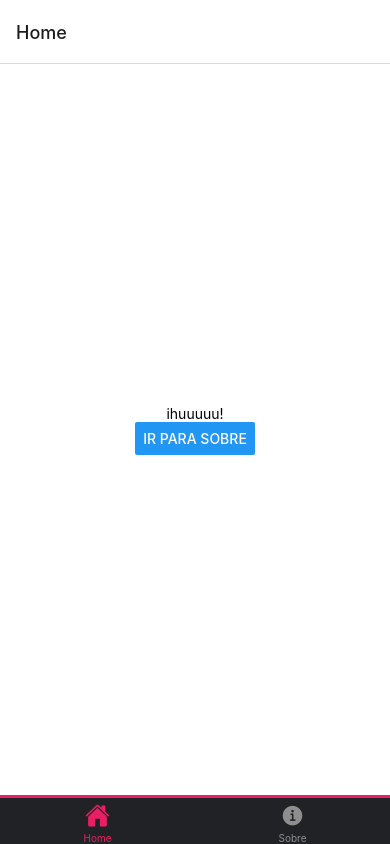
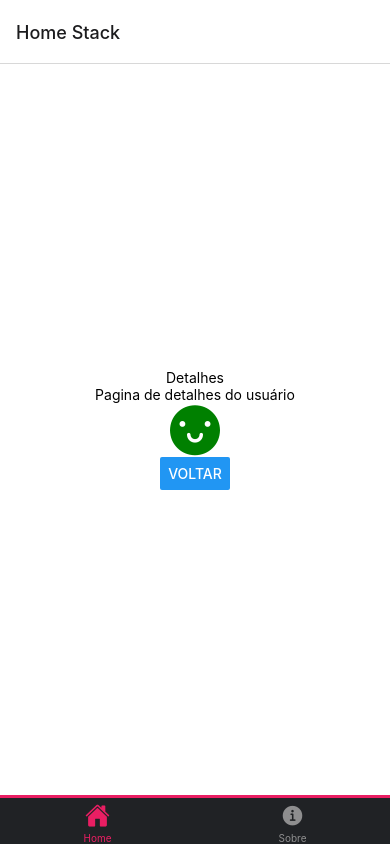
Before and after one commit to rafavmaciel/resct-native-exemplos, a React Native app: screen /Detalhes in a window 390 px wide. Built offline with nearby package versions, Linux system fonts and the light colour scheme.

Commit message:
exemplo básico de tabs e stack

```diff
--- a/App.js
+++ b/App.js
@@ -1,44 +1,13 @@
 //import { StyleSheet, Text, View } from 'react-native';
 import { NavigationContainer} from '@react-navigation/native';
-import { createBottomTabNavigator } from '@react-navigation/bottom-tabs';
-import Ionicons from "@expo/vector-icons/Ionicons";
 
-import Home from './src/home/index';
-import About from './src/about/index';
-
-const Tab = createBottomTabNavigator();
+import Routes from './src/routes';
 
 export default function App() {
   return (
+    // NavigationContainer Componente necessario para todos os tipos de navegação
     <NavigationContainer>
-      <Tab.Navigator
-        screenOptions={{
-          //headerShown: false,   // remove header
-          tabBarHideOnKeyboard: true, // esconder tabbar quando teclado aberto
-          tabBarActiveTintColor : '#e91e63', // cor do icone ativo
-          tabBarStyle: {
-            backgroundColor: '#202225', // cor de fundo
-            borderTopColor: '#e91e63', // borda superior
-            borderTopWidth: 3, // largura da borda superior
-          },
-        }}
-       >
-        <Tab.Screen name="Home" component={Home}
-        options = {{
-          tabBarLabel: 'Home',
-          tabBarIcon: ({ color, size }) => (
-            <Ionicons name="ios-home" color={color} size={size} />
-          ),
-
-        }} />
-        <Tab.Screen name="About" component={About}
-        options = {{
-          tabBarLabel: 'Sobre',
-          tabBarIcon: ({ color, size }) => (
-            <Ionicons name="ios-information-circle" color={color} size={size} />
-          ),
-        }} />
-      </Tab.Navigator>
+      <Routes />
     </NavigationContainer>
     );
 }
--- a/src/about/index.js
+++ b/src/pages/about/index.js
@@ -7,8 +7,7 @@ export default function About() {
     return (
         <View style={styles.container} >
             <Text>Navegação Bem sucedida </Text>
-            <Ionicons name="md-checkmark-circle" size={32} color="green" />
-            <AntDesign name="smile-circle" size={50} color="green" />
+            <Ionicons name="md-checkmark-circle" size={50} color="green" />
             <StatusBar style="auto" />
         </View>
     );
--- /dev/null
+++ b/src/pages/detalhes/index.js
@@ -0,0 +1,38 @@
+import { StatusBar } from 'expo-status-bar';
+import { StyleSheet, Text, View, Button} from "react-native";
+import { createNativeStackNavigator } from "@react-navigation/native-stack";
+
+import { AntDesign } from "@expo/vector-icons";
+
+const Stack = createNativeStackNavigator();
+// recebe o componente navigation do stack
+export default function Detalhes({navigation} ) {
+    return (
+        <View style={styles.container} >
+            <Text>Detalhes</Text>
+            <Text> Pagina de detalhes do usuário </Text>
+            <AntDesign name="smile-circle" size={50} color="green" />
+            <Button style={styles.button} title="Voltar" onPress={() => {
+                navigation.goBack();
+            }} />
+        </View>
+    );
+}
+
+const styles = StyleSheet.create({
+    container: {
+        flex: 1,
+        backgroundColor: "#fff",
+        alignItems: "center",
+        justifyContent: "center",
+    },
+    button : {
+        backgroundColor: '#e91e63',
+        padding: 20,
+        margin: 20,
+        borderRadius: 10,
+        alignContent: 'flex-end',
+        alignItems: 'flex-end',
+
+    },
+});
--- a/src/home/index.js
+++ b/src/pages/home/index.js
@@ -10,9 +10,9 @@ export default function Index() {
         <View style={styles.container}>
             <Text>ihuuuuu!</Text>
             <Button
-                title="Ir para sobre"
+                title="Ir para Detalhes"
                 onPress={() => {
-                    navigation.navigate("About");
+                    navigation.navigate("Detalhes");
                 }}
             />
             <StatusBar style="auto" />
--- /dev/null
+++ b/src/routes/index.js
@@ -0,0 +1,42 @@
+//import { StyleSheet, Text, View } from 'react-native';
+import { createBottomTabNavigator } from '@react-navigation/bottom-tabs';
+import Ionicons from "@expo/vector-icons/Ionicons";
+
+import StackRoutes from './stackRoutes';
+import About from '../../src/pages/about/index';
+
+const Tab = createBottomTabNavigator();
+
+export default function Routes() {
+  return (
+      //tab navigation
+      <Tab.Navigator
+        screenOptions={{
+          //headerShown: false,   // remove header
+          tabBarHideOnKeyboard: true, // esconder tabbar quando teclado aberto
+          tabBarActiveTintColor : '#e91e63', // cor do icone ativo
+          tabBarStyle: {
+            backgroundColor: '#202225', // cor de fundo
+            borderTopColor: '#e91e63', // borda superior
+            borderTopWidth: 3, // largura da borda superior
+          },
+        }}
+       >
+        <Tab.Screen name="Home Stack" component={StackRoutes}
+        options = {{
+          tabBarLabel: 'Home',
+          tabBarIcon: ({ color, size }) => (
+            <Ionicons name="ios-home" color={color} size={size} />
+          ),
+
+        }} />
+        <Tab.Screen name="About" component={About}
+        options = {{
+          tabBarLabel: 'Sobre',
+          tabBarIcon: ({ color, size }) => (
+            <Ionicons name="ios-information-circle" color={color} size={size} />
+          ),
+        }} />
+      </Tab.Navigator>
+    );
+}
--- /dev/null
+++ b/src/routes/stackRoutes.js
@@ -0,0 +1,24 @@
+import { createNativeStackNavigator } from "@react-navigation/native-stack";
+
+import Home from "../../src/pages/home/index";
+import Detalhes from "../../src/pages/detalhes/index";
+
+const Stack = createNativeStackNavigator();
+export default function StackRoutes() {
+
+    return (
+        <Stack.Navigator
+        initialRouteName="Home"
+        headerMode="none"
+
+        screenOptions={{
+            cardStyle: { backgroundColor: "#312e38" },
+            headerShown: false,
+
+        }}
+        >
+        <Stack.Screen name="Home" component={Home} />
+        <Stack.Screen name="Detalhes" component={Detalhes} />
+        </Stack.Navigator>
+    );
+    }
```
